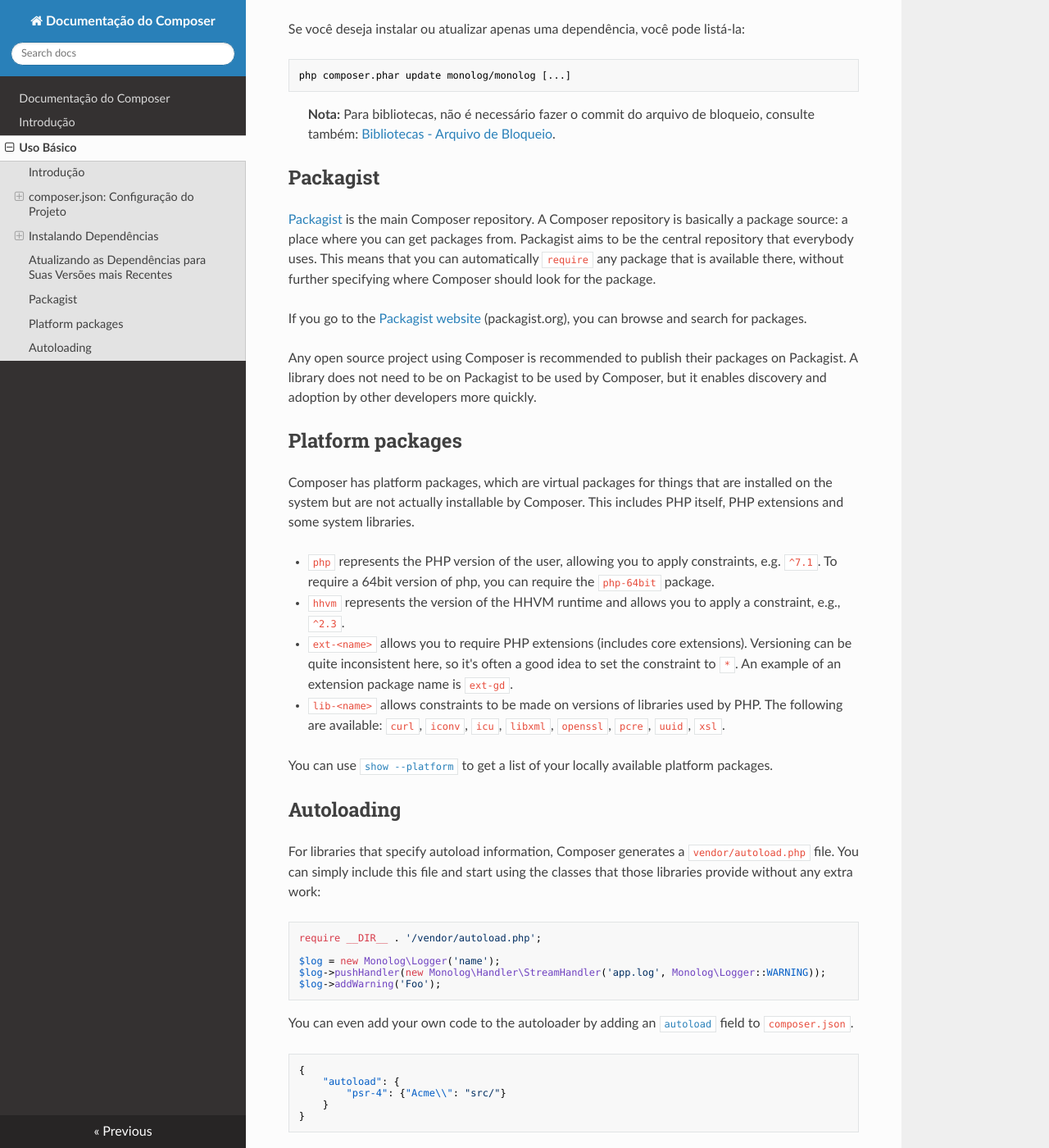
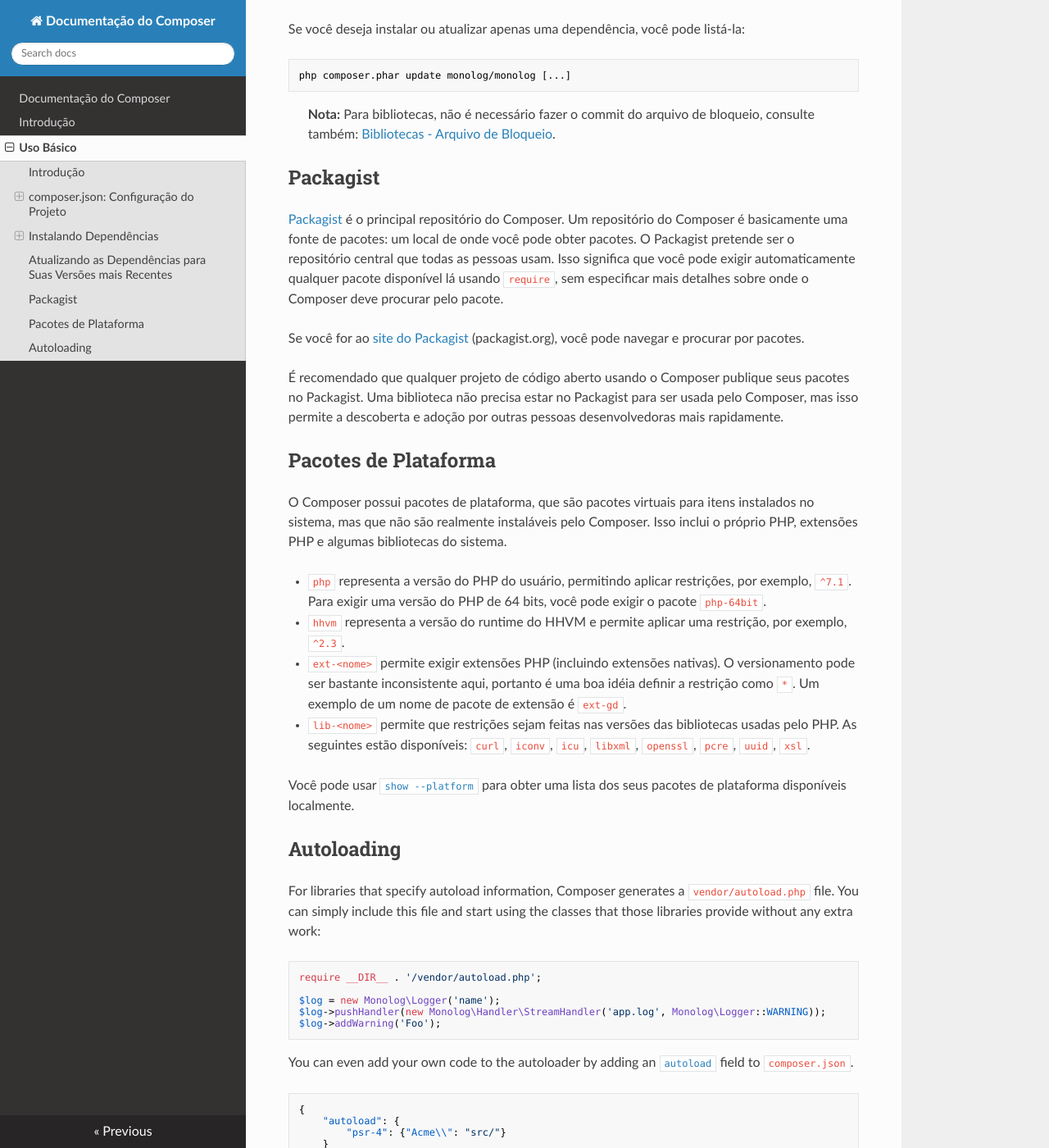
Before and after one commit to php-dev-br/composer-doc-pt-br, an MkDocs documentation site: the page built from doc/01-basic-usage.md, in a window 1280 px wide and 1400 px high, scrolled down 3645 px. Shown: the whole window at 82% size. Built offline with MkDocs 1.6.1, drawn with Linux system fonts in a browser that asks for light colours; nearby versions of some CDN libraries.

Commit message:
Translate /doc/01-basic-usage.md file [WIP]
Issue: #4

```diff
--- a/doc/01-basic-usage.md
+++ b/doc/01-basic-usage.md
@@ -181,43 +181,45 @@ php composer.phar update monolog/monolog [...]
 
 ## Packagist
 
-[Packagist][packagist-site] is the main Composer repository. A Composer
-repository is basically a package source: a place where you can get packages
-from. Packagist aims to be the central repository that everybody uses. This
-means that you can automatically `require` any package that is available there,
-without further specifying where Composer should look for the package.
+[Packagist][packagist-site] é o principal repositório do Composer. Um
+repositório do Composer é basicamente uma fonte de pacotes: um local de onde
+você pode obter pacotes. O Packagist pretende ser o repositório central que
+todas as pessoas usam. Isso significa que você pode exigir automaticamente
+qualquer pacote disponível lá usando `require`, sem especificar mais
+detalhes sobre onde o Composer deve procurar pelo pacote.
 
-If you go to the [Packagist website][packagist-site] (packagist.org),
-you can browse and search for packages.
+Se você for ao [site do Packagist][packagist-site] (packagist.org), você pode
+navegar e procurar por pacotes.
 
-Any open source project using Composer is recommended to publish their packages
-on Packagist. A library does not need to be on Packagist to be used by Composer,
-but it enables discovery and adoption by other developers more quickly.
+É recomendado que qualquer projeto de código aberto usando o Composer publique
+seus pacotes no Packagist. Uma biblioteca não precisa estar no Packagist para
+ser usada pelo Composer, mas isso permite a descoberta e adoção por outras
+pessoas desenvolvedoras mais rapidamente.
 
-## Platform packages
+## Pacotes de Plataforma
 
-Composer has platform packages, which are virtual packages for things that are
-installed on the system but are not actually installable by Composer. This
-includes PHP itself, PHP extensions and some system libraries.
+O Composer possui pacotes de plataforma, que são pacotes virtuais para itens
+instalados no sistema, mas que não são realmente instaláveis pelo Composer. Isso
+inclui o próprio PHP, extensões PHP e algumas bibliotecas do sistema.
 
-* `php` represents the PHP version of the user, allowing you to apply
-  constraints, e.g. `^7.1`. To require a 64bit version of php, you can
-  require the `php-64bit` package.
+* `php` representa a versão do PHP do usuário, permitindo aplicar restrições,
+  por exemplo, `^7.1`. Para exigir uma versão do PHP de 64 bits, você pode
+  exigir o pacote `php-64bit`.
 
-* `hhvm` represents the version of the HHVM runtime and allows you to apply
-  a constraint, e.g., `^2.3`.
+* `hhvm` representa a versão do runtime do HHVM e permite aplicar uma restrição,
+  por exemplo, `^2.3`.
 
-* `ext-<name>` allows you to require PHP extensions (includes core
-  extensions). Versioning can be quite inconsistent here, so it's often
-  a good idea to set the constraint to `*`.  An example of an extension
-  package name is `ext-gd`.
+* `ext-<nome>` permite exigir extensões PHP (incluindo extensões nativas). O
+  versionamento pode ser bastante inconsistente aqui, portanto é uma boa idéia
+  definir a restrição como `*`. Um exemplo de um nome de pacote de extensão é
+  `ext-gd`.
 
-* `lib-<name>` allows constraints to be made on versions of libraries used by
-  PHP. The following are available: `curl`, `iconv`, `icu`, `libxml`,
-  `openssl`, `pcre`, `uuid`, `xsl`.
+* `lib-<nome>` permite que restrições sejam feitas nas versões das bibliotecas
+  usadas pelo PHP. As seguintes estão disponíveis: `curl`, `iconv`, `icu`,
+  `libxml`, `openssl`, `pcre`, `uuid`, `xsl`.
 
-You can use [`show --platform`][cli-show] to get a list of your locally
-available platform packages.
+Você pode usar [`show --platform`][cli-show] para obter uma lista dos seus
+pacotes de plataforma disponíveis localmente.
 
 ## Autoloading
 
```
